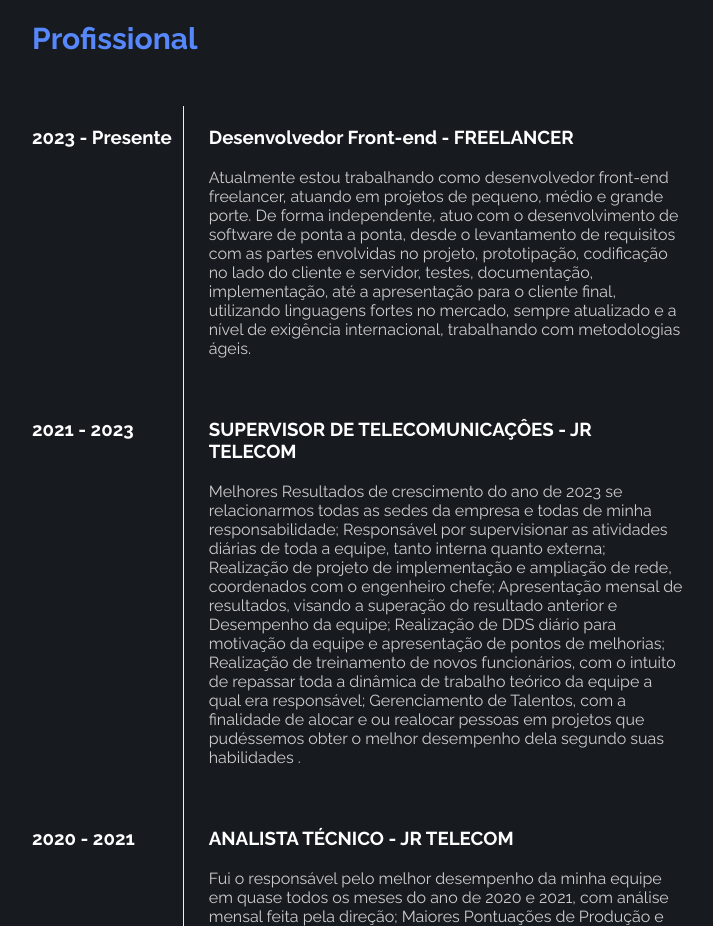
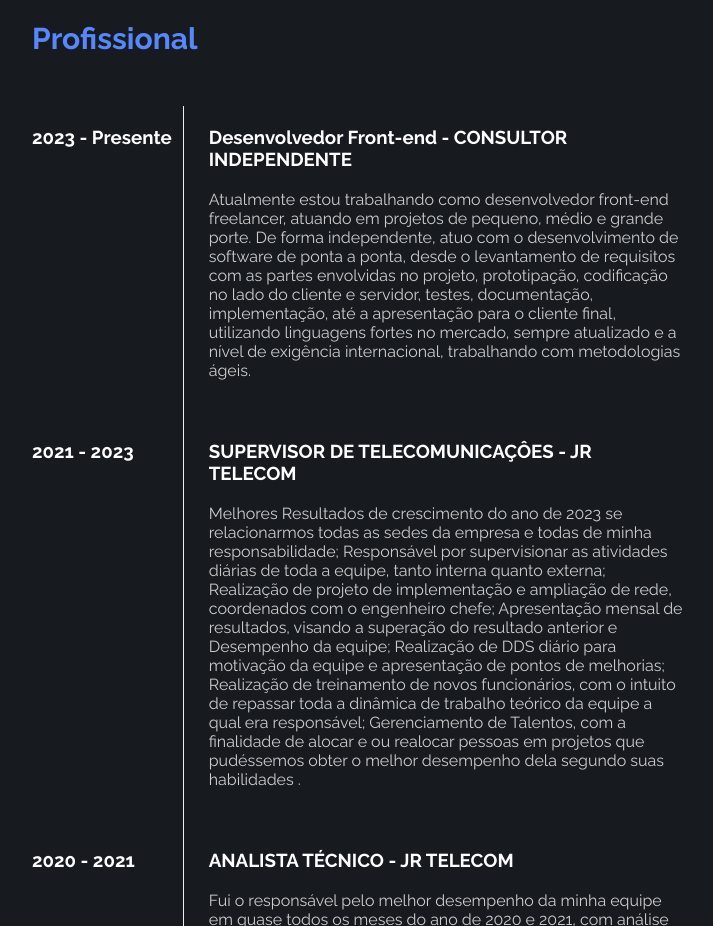
Before and after one commit to EvertonFrankllin/Portif-lio, a React (Create React App) app: page / in a window 1280 px wide. Shown: the part 1100-2026 px from the top of the page, without its empty margins (379-1092 px from the left). Built offline with nearby package versions, Linux system fonts and the light colour scheme.

Commit message:
Troca de template

```diff
--- a/src/components/Carreira/Carreira.js
+++ b/src/components/Carreira/Carreira.js
@@ -17,7 +17,7 @@ const Carreira = () => {
                 <div className="Freelancer">
                     <div className="datas"><h3>2023 - Presente</h3></div>
                         <div className="experience">
-                        <h3>Desenvolvedor Front-end - FREELANCER </h3>
+                        <h3>Desenvolvedor Front-end - CONSULTOR INDEPENDENTE </h3>
                             <p>
                                 Atualmente estou trabalhando como desenvolvedor front-end freelancer, atuando em projetos de pequeno, médio e grande porte.
                                 De forma independente, atuo com o desenvolvimento de software de ponta a ponta, desde o levantamento de requisitos com as partes envolvidas no projeto, prototipação, codificação no lado do cliente e servidor, testes, documentação, implementação, até a apresentação para o cliente final, utilizando linguagens fortes no mercado, sempre atualizado e a nível de exigência internacional, trabalhando com metodologias ágeis.
```
